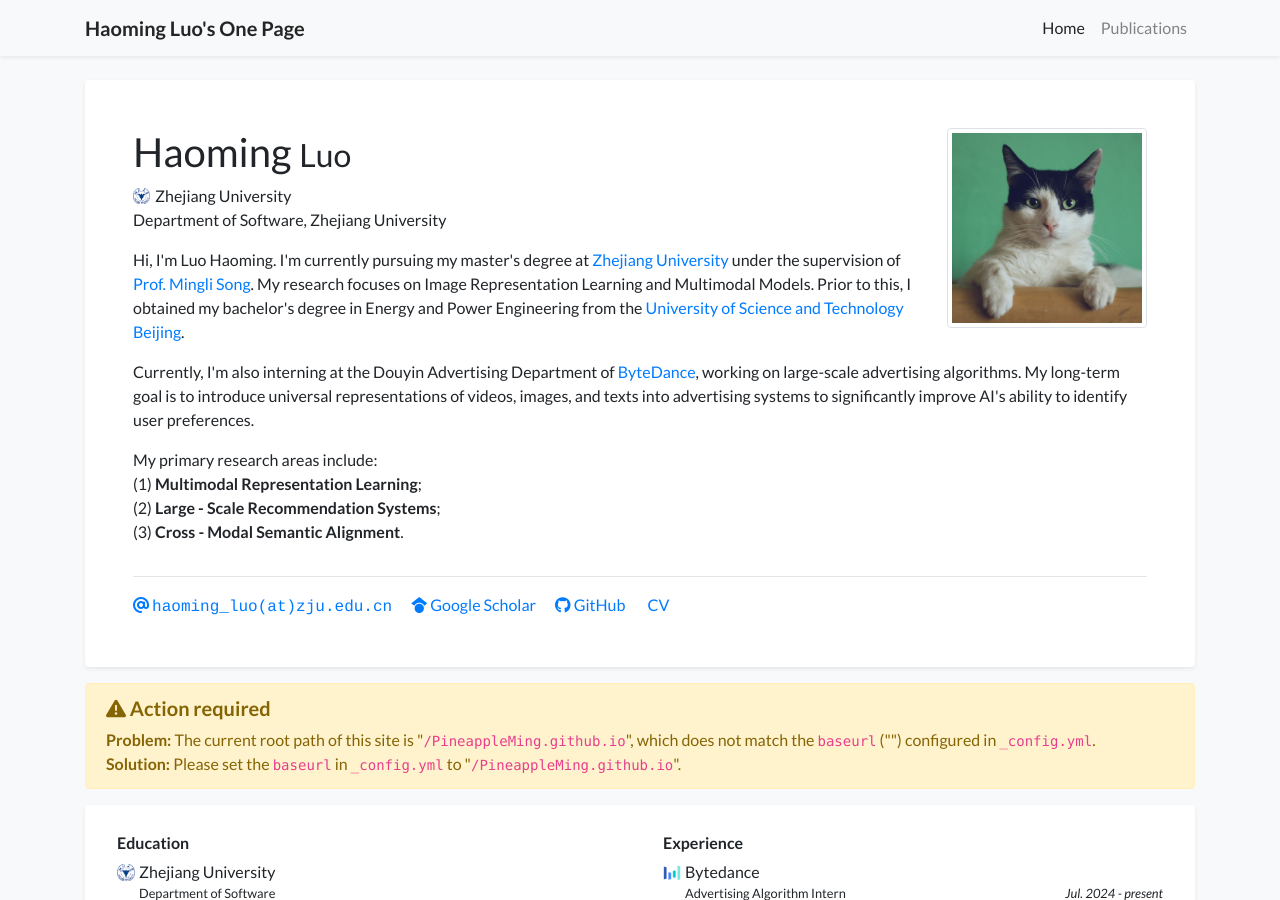
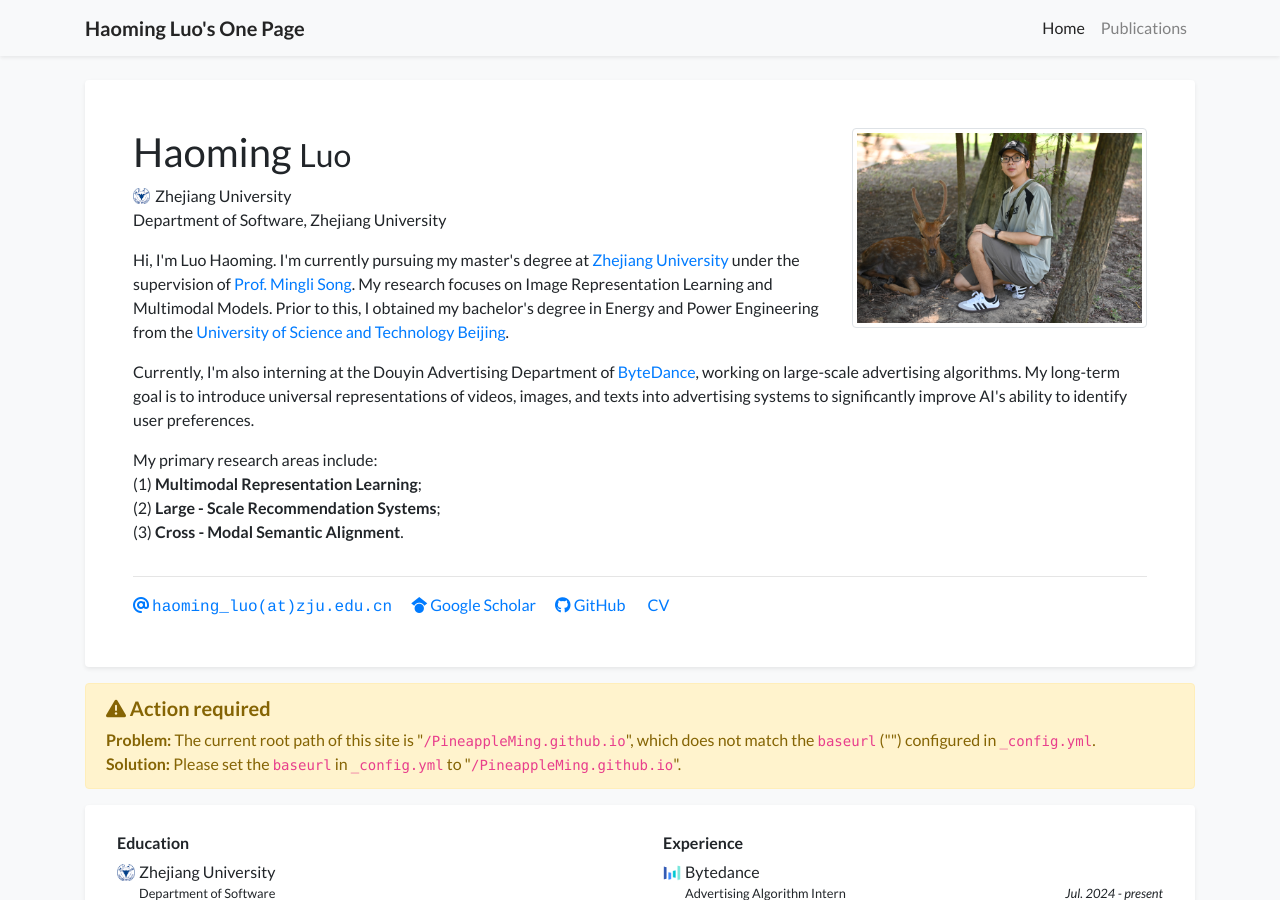
Before and after one commit to PineappleMing/PineappleMing.github.io, a Jekyll site: the page built from index.html, in a window 1280 px wide and 900 px high. Built offline with Jekyll 4.4.1, drawn with Linux system fonts in a browser that asks for light colours; nearby versions of some CDN libraries; a style sheet for code colours, icons or effects is not loaded.

Commit message:
feat: add photo

```diff
--- a/_data/profile.yml
+++ b/_data/profile.yml
@@ -43,9 +43,9 @@ short_bio: >-
 
 
 
-portrait_url: /assets/images/photos/portrait.jpg
-portrait_caption: >-
-  Photo by Manja Vitolic on Unsplash (this caption is optional, comment it out to disable).
+portrait_url: /assets/images/photos/luohaoming_1.jpeg
+# portrait_caption: >-
+#   Photo by Manja Vitolic on Unsplash (this caption is optional, comment it out to disable).
 
 education:
 - name: Zhejiang University
```
Also changed, not shown: assets/images/photos/luohaoming_1.jpeg (added).
